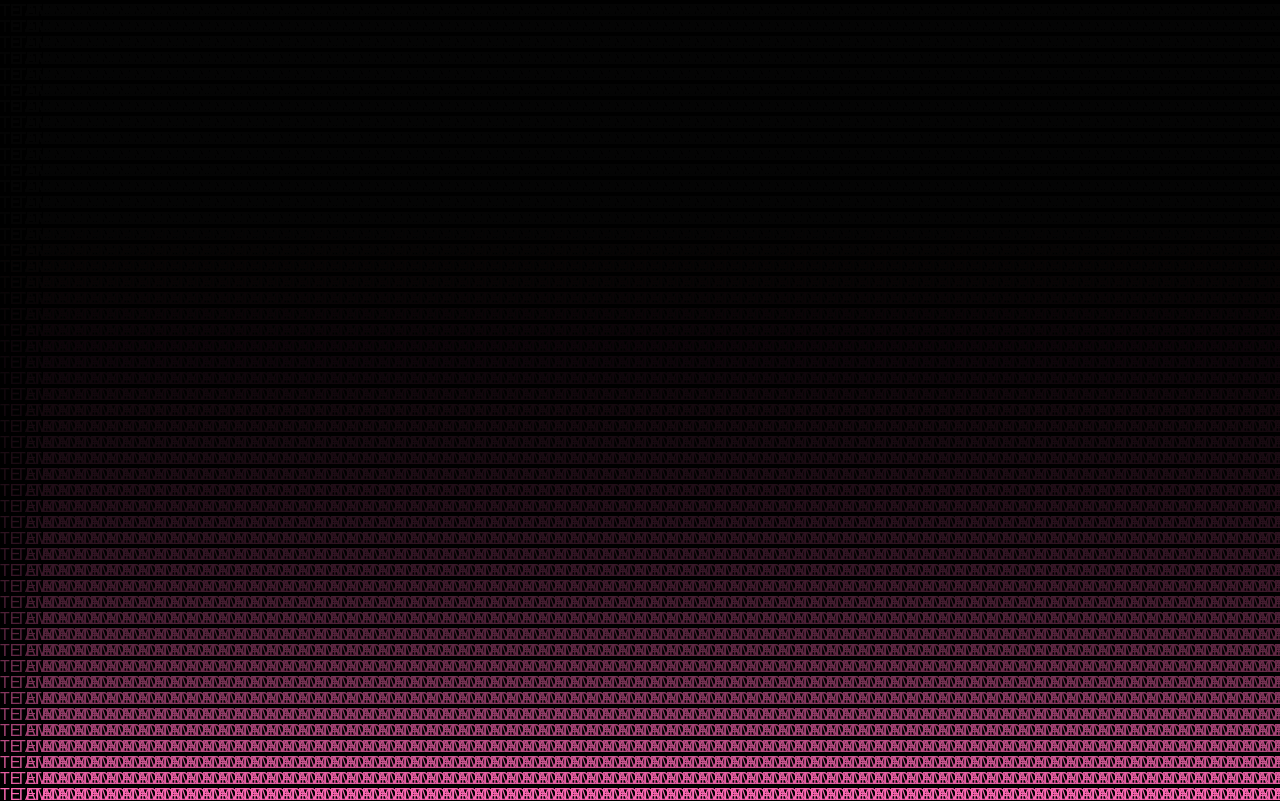
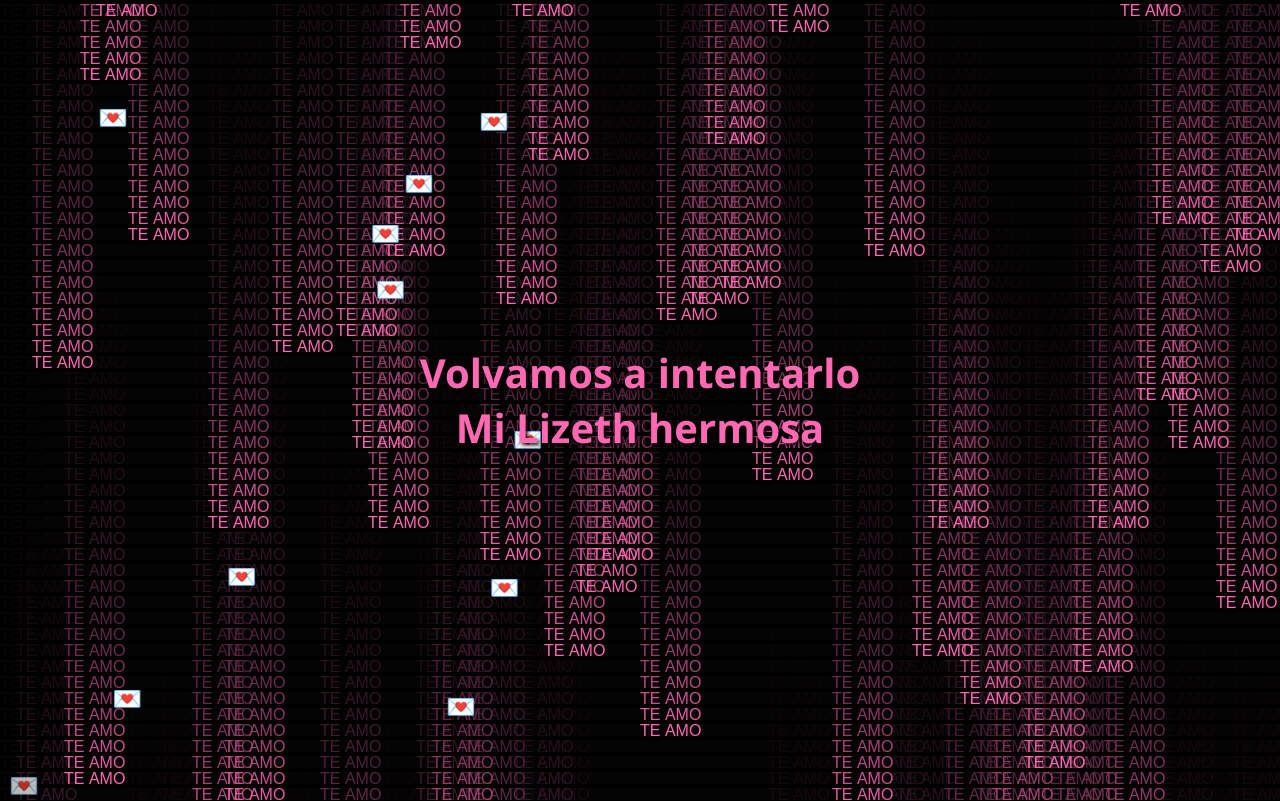
Before and after one commit to Ares-P/I-love-Lizeth, a plain HTML site: page index.html in a window 1280 px wide. Drawn offline with Linux system fonts and the light colour scheme.

Commit message:
actualizacion

```diff
--- a/index.html
+++ b/index.html
@@ -14,36 +14,81 @@
     canvas {
       display: block;
     }
+
+    .mensaje {
+      position: absolute;
+      top: 50%;
+      left: 50%;
+      transform: translate(-50%, -50%);
+      color: #ff69b4;
+      font-size: 40px;
+      text-align: center;
+      z-index: 1;
+      font-weight: bold;
+      text-shadow: 2px 2px 4px black;
+    }
+
+    .emoji {
+      position: absolute;
+      font-size: 24px;
+      animation: flotar 10s linear infinite;
+      pointer-events: none;
+      z-index: 0;
+    }
+
+    @keyframes flotar {
+      0% {
+        transform: translateX(-100px);
+        opacity: 0;
+      }
+      10% {
+        opacity: 1;
+      }
+      90% {
+        opacity: 1;
+      }
+      100% {
+        transform: translateX(110vw);
+        opacity: 0;
+      }
+    }
   </style>
 </head>
 <body>
+  <div class="mensaje">Volvamos a intentarlo<br>Mi Lizeth hermosa</div>
   <canvas id="canvas"></canvas>
 
   <script>
     const canvas = document.getElementById('canvas');
     const ctx = canvas.getContext('2d');
 
-    // Tamaño de pantalla
-    canvas.width = window.innerWidth;
-    canvas.height = window.innerHeight;
+    function ajustarTamañoCanvas() {
+      canvas.width = window.innerWidth;
+      canvas.height = window.innerHeight;
+    }
+
+    ajustarTamañoCanvas();
 
     const phrase = "TE AMO ";
     const fontSize = 16;
-    const columns = Math.floor(canvas.width / fontSize);
-    const drops = Array(columns).fill(1);
+    let columns, drops;
 
-    // Dibujar el texto
+    function inicializarLluvia() {
+      columns = Math.floor(canvas.width / fontSize);
+      drops = Array(columns).fill(1);
+    }
+
+    inicializarLluvia();
+
     function draw() {
-      // Fondo semitransparente para el efecto de estela
       ctx.fillStyle = "rgba(0, 0, 0, 0.1)";
       ctx.fillRect(0, 0, canvas.width, canvas.height);
 
-      ctx.fillStyle = "#ff69b4"; // Rosa fuerte (HotPink)
+      ctx.fillStyle = "#ff69b4";
       ctx.font = fontSize + "px Arial";
 
       for (let i = 0; i < drops.length; i++) {
-        const text = phrase;
-        ctx.fillText(text, i * fontSize, drops[i] * fontSize);
+        ctx.fillText(phrase, i * fontSize, drops[i] * fontSize);
 
         if (drops[i] * fontSize > canvas.height && Math.random() > 0.975) {
           drops[i] = 0;
@@ -51,15 +96,42 @@
 
         drops[i]++;
       }
+
+      requestAnimationFrame(draw);
     }
 
-    setInterval(draw, 100);
+    draw();
 
-    // Redimensionar al cambiar el tamaño de la ventana
+    // Redimensionar ventana
     window.addEventListener('resize', () => {
-      canvas.width = window.innerWidth;
-      canvas.height = window.innerHeight;
+      ajustarTamañoCanvas();
+      inicializarLluvia();
     });
+
+    // 💌 Agregar emojis flotantes
+    function crearEmojiFlotante() {
+      const emoji = document.createElement('div');
+      emoji.classList.add('emoji');
+      emoji.textContent = '💌';
+
+      const topPos = Math.random() * window.innerHeight;
+      emoji.style.top = `${topPos}px`;
+
+      const duracion = 6 + Math.random() * 6;
+      emoji.style.animationDuration = `${duracion}s`;
+
+      document.body.appendChild(emoji);
+
+      setTimeout(() => {
+        emoji.remove();
+      }, duracion * 1000);
+    }
+
+    // Crear muchos emojis cada poco tiempo
+    setInterval(() => {
+      crearEmojiFlotante();
+    }, 400); // cada 400 milisegundos
+
   </script>
 </body>
 </html>
```
